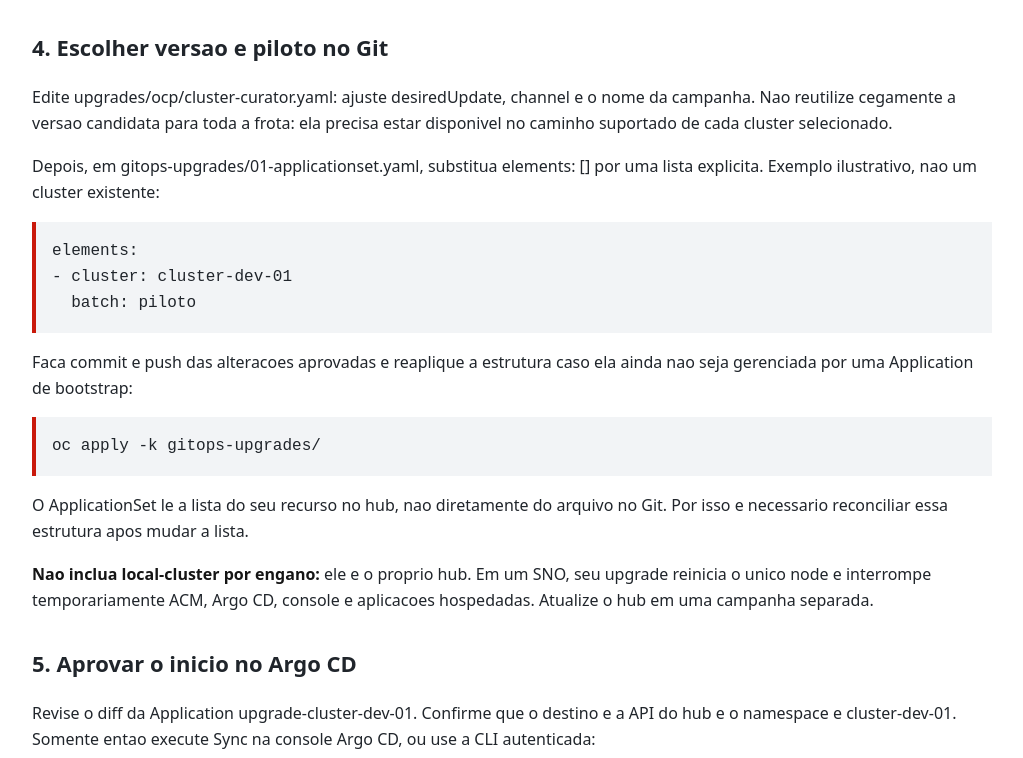
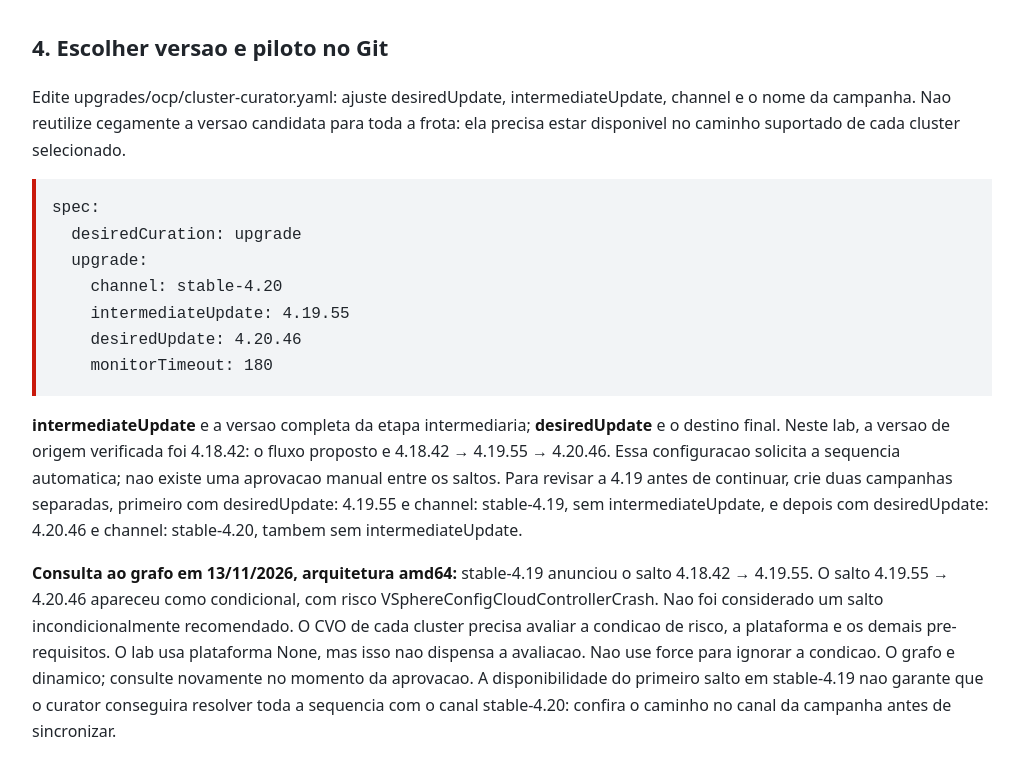
Before and after one commit to Joaofelixs/lab-redhat, a plain HTML site: page docs/upgrades-acm-gitops.html in a window 1280 px wide. Shown: the part 1596-2354 px from the top of the page, without its empty margins (128-1151 px from the left). Drawn offline with Linux system fonts and the light colour scheme.

Commit message:
Configure proposed 4.19.55 to 4.20.46 upgrade path

```diff
--- a/docs/upgrades-acm-gitops.html
+++ b/docs/upgrades-acm-gitops.html
@@ -18,8 +18,8 @@
 para criar recursos ClusterCurator no hub ACM. O ClusterCurator solicita e acompanha
 a atualizacao; o Cluster Version Operator de cada OpenShift executa o upgrade.</p>
 <p><strong>Estado inicial seguro:</strong> nenhum cluster selecionado e nenhuma
-sincronizacao automatica. O exemplo usa 4.18.56 como candidata observada no
-availableUpdates do lab, nao como aprovacao de atualizacao.</p>
+sincronizacao automatica. A campanha proposta passa por 4.19.55 e termina em
+4.20.46. Registrar essas versoes no Git nao aprova nem inicia a atualizacao.</p>
 
 <h2>1. Entender os componentes</h2>
 <ul>
@@ -68,9 +68,34 @@ A instancia Argo CD deve ter permissao para gerenciar ClusterCurator nesses
 namespaces; AppProject restringe operacoes, mas nao concede RBAC Kubernetes.</p>
 
 <h2>4. Escolher versao e piloto no Git</h2>
-<p>Edite upgrades/ocp/cluster-curator.yaml: ajuste desiredUpdate, channel e o
-nome da campanha. Nao reutilize cegamente a versao candidata para toda a frota:
+<p>Edite upgrades/ocp/cluster-curator.yaml: ajuste desiredUpdate, intermediateUpdate,
+channel e o nome da campanha. Nao reutilize cegamente a versao candidata para toda a frota:
 ela precisa estar disponivel no caminho suportado de cada cluster selecionado.</p>
+<pre><code>spec:
+  desiredCuration: upgrade
+  upgrade:
+    channel: stable-4.20
+    intermediateUpdate: 4.19.55
+    desiredUpdate: 4.20.46
+    monitorTimeout: 180</code></pre>
+<p><strong>intermediateUpdate</strong> e a versao completa da etapa intermediaria;
+<strong>desiredUpdate</strong> e o destino final. Neste lab, a versao de origem
+verificada foi 4.18.42: o fluxo proposto e 4.18.42 → 4.19.55 → 4.20.46.
+Essa configuracao solicita a sequencia automatica; nao existe uma aprovacao
+manual entre os saltos. Para revisar a 4.19 antes de continuar, crie duas
+campanhas separadas, primeiro com desiredUpdate: 4.19.55 e channel: stable-4.19,
+sem intermediateUpdate, e depois com desiredUpdate: 4.20.46 e channel:
+stable-4.20, tambem sem intermediateUpdate.</p>
+<p><strong>Consulta ao grafo em 13/11/2026, arquitetura amd64:</strong>
+stable-4.19 anunciou o salto 4.18.42 → 4.19.55. O salto 4.19.55 → 4.20.46
+apareceu como condicional, com risco VSphereConfigCloudControllerCrash.
+Nao foi considerado um salto incondicionalmente recomendado. O CVO de cada
+cluster precisa avaliar a condicao de risco, a plataforma e os demais
+pre-requisitos. O lab usa plataforma None, mas isso nao dispensa a avaliacao.
+Nao use force para ignorar a condicao. O grafo e dinamico; consulte novamente
+no momento da aprovacao. A disponibilidade do primeiro salto em stable-4.19
+nao garante que o curator conseguira resolver toda a sequencia com o canal
+stable-4.20: confira o caminho no canal da campanha antes de sincronizar.</p>
 <p>Depois, em gitops-upgrades/01-applicationset.yaml, substitua elements: [] por
 uma lista explicita. Exemplo ilustrativo, nao um cluster existente:</p>
 <pre><code>elements:
@@ -98,7 +123,7 @@ o upgrade do OpenShift terminou.</p>
 <h2>6. Acompanhar e liberar o proximo lote</h2>
 <p>No hub:</p>
 <pre><code>oc get clustercurator -n cluster-dev-01
-oc describe clustercurator upgrade-4-18-56 -n cluster-dev-01
+oc describe clustercurator upgrade-4-20-46 -n cluster-dev-01
 oc get jobs,pods -n cluster-dev-01</code></pre>
 <p>No cluster atualizado, valide novamente versao, operators, nodes, MCPs e
 aplicacoes. Somente depois libere novas entradas e sincronize o proximo lote.
```
Also changed, not shown: 1 other file.
